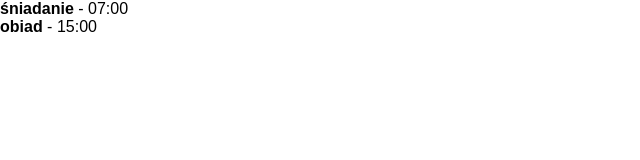
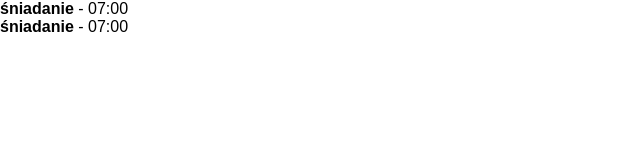
Before and after one commit to jakub-c/videopoint-react-pierwsze-kroki, a React (Create React App) app: page / in a window 1280 px wide. Shown: the top 160 px of the page, without its empty margins (0-640 px from the left). Built offline with nearby package versions, Linux system fonts and the light colour scheme.

Commit message:
zagniezdzanie-komponentow

```diff
--- a/src/App.jsx
+++ b/src/App.jsx
@@ -1,13 +1,11 @@
 import React from "react";
+
+import Countdown from "./Countdown";
 
 const App = () => (
   <div>
-    <div className="countdown">
-      <strong>śniadanie</strong> - 07:00
-    </div>
-    <div className="countdown">
-      <strong>obiad</strong> - 15:00
-    </div>
+    <Countdown />
+    <Countdown />
   </div>
 );
 
--- /dev/null
+++ b/src/Countdown.jsx
@@ -0,0 +1,9 @@
+import React from "react";
+
+const Countdown = () => (
+  <div className="countdown">
+    <strong>śniadanie</strong> - 07:00
+  </div>
+);
+
+export default Countdown;
```
